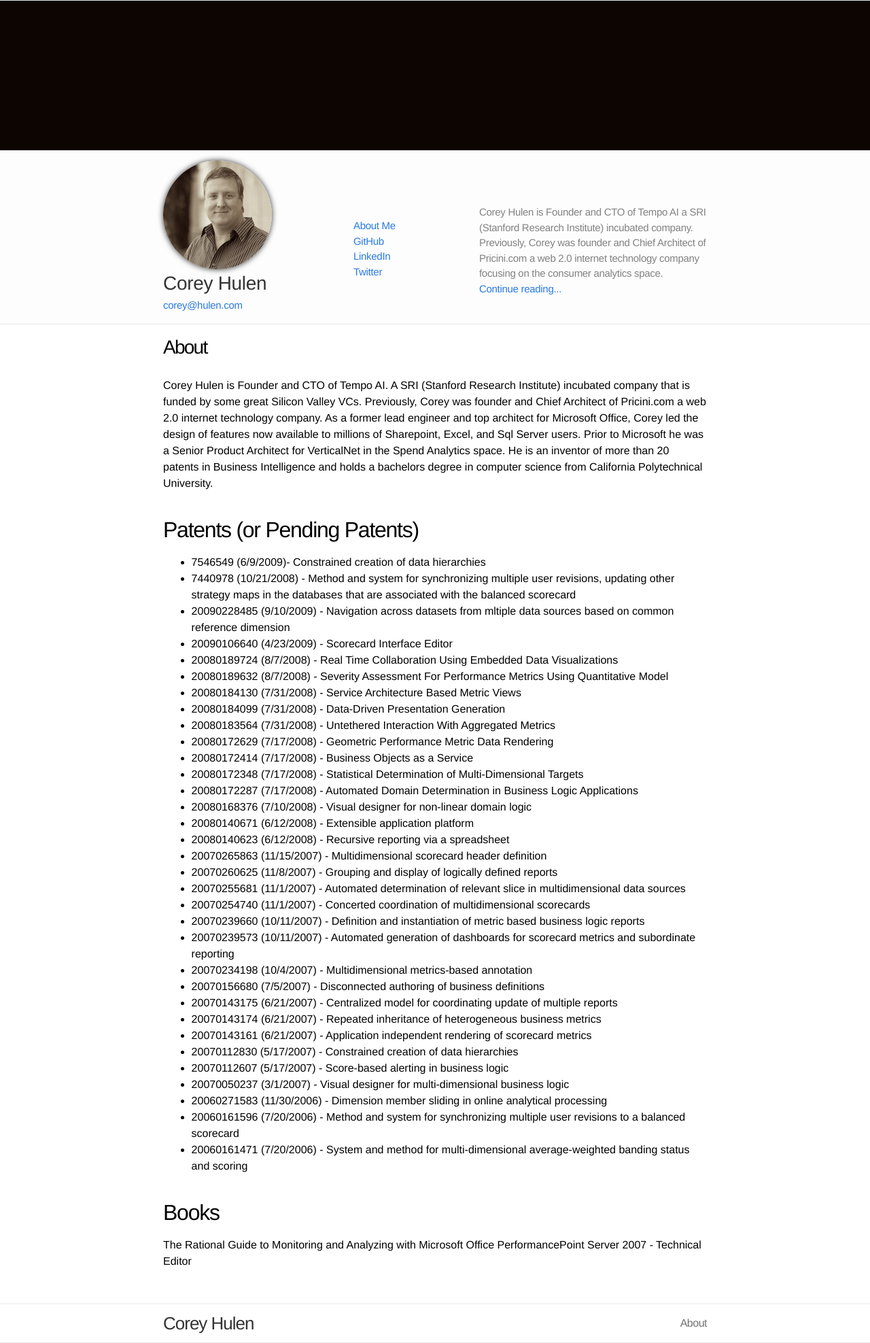
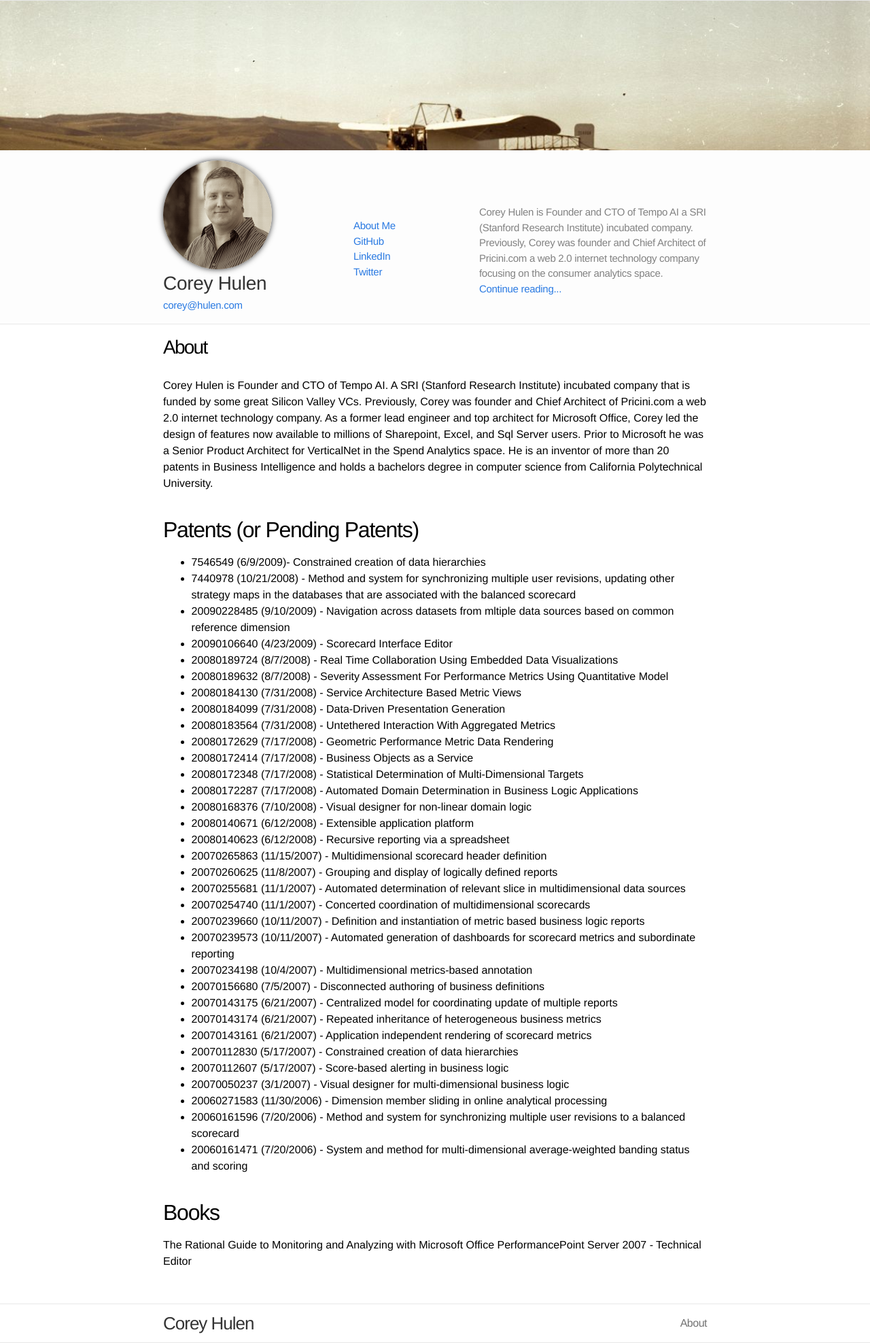
Before and after one commit to coreyhulen/coreyhulen.github.io, a Jekyll site: the page built from about.md, in a window 1280 px wide. Shown: the whole page at 68% size. Built offline with Jekyll 4.4.1, drawn with Linux system fonts in a browser that asks for light colours.

Commit message:
adding about banner

```diff
--- a/about.md
+++ b/about.md
@@ -2,6 +2,7 @@
 layout: page
 title: About
 permalink: /about/
+banner_url: /assets/banner_about.jpg
 ---
 
 Corey Hulen is Founder and CTO of Tempo AI. A SRI (Stanford Research Institute)
```
Also changed, not shown: assets/banner_about.jpg (added).
